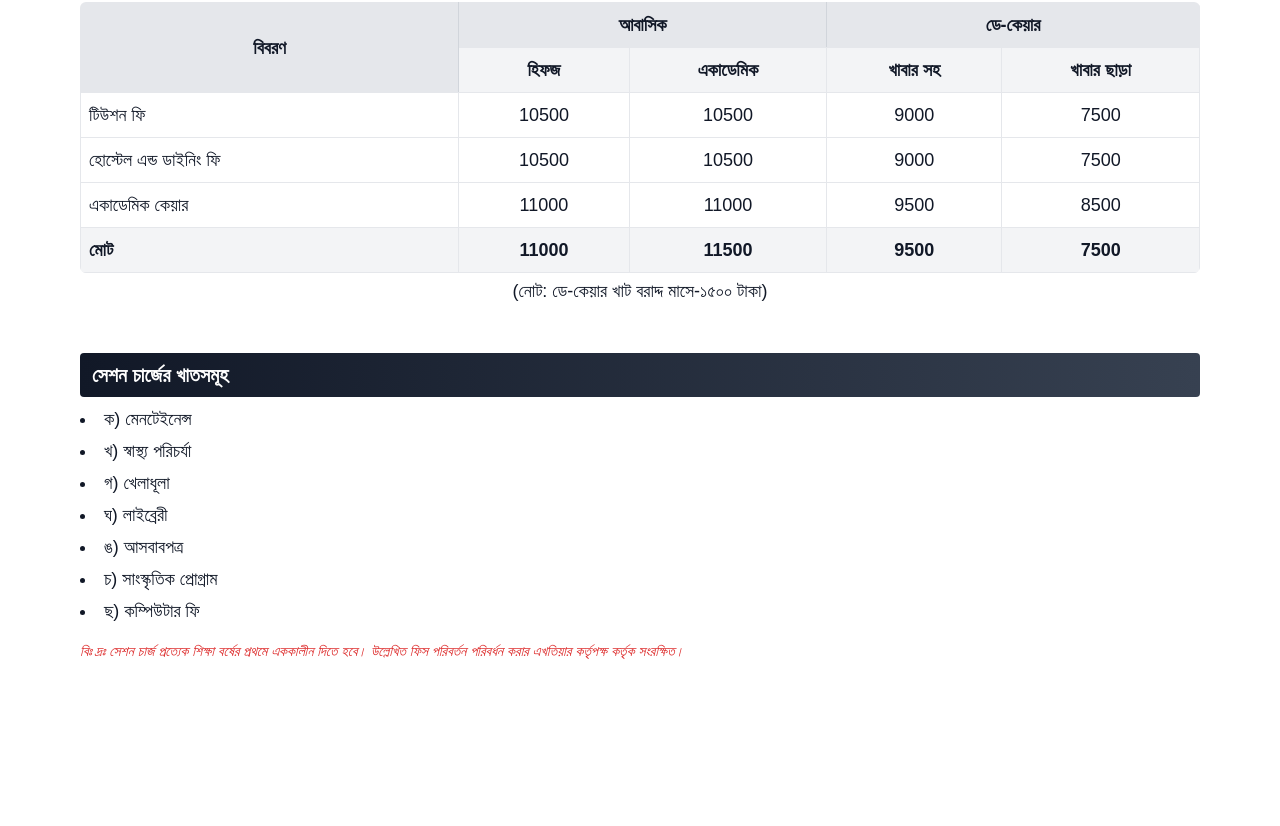
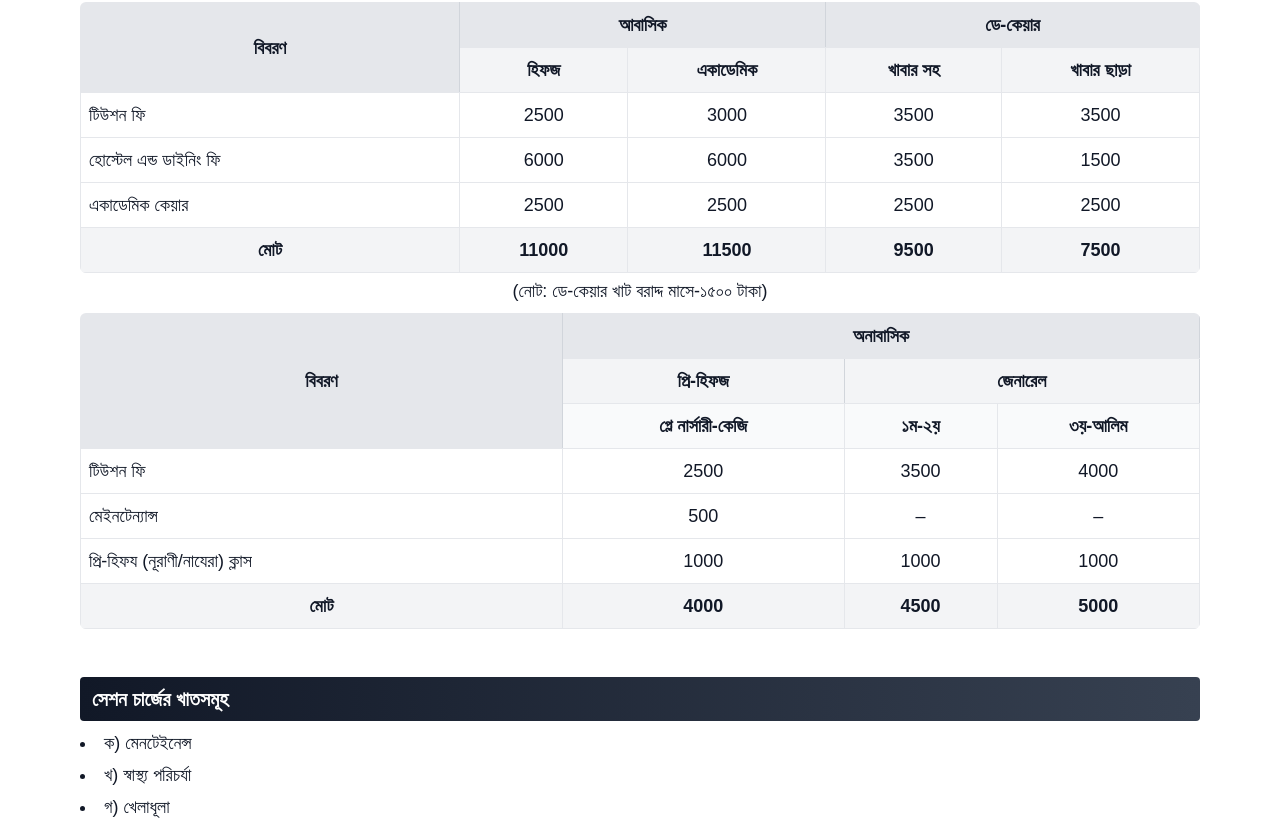
Before and after one commit to arifbillah0156/DAMM, a Next.js app: page /AdmissionFee in a window 1280 px wide. Shown: the part 433-1259 px from the top of the page. Before the commit the page ends 1158 px from the top, so only its background shows below. Built offline with nearby package versions, Linux system fonts and the light colour scheme; a web font is replaced by a local one.

Commit message:
editas56df44vae

```diff
--- a/app/AdmissionFee/Section_2.jsx
+++ b/app/AdmissionFee/Section_2.jsx
@@ -1,6 +1,6 @@
 export default function Section_2() {
     return (
-        <div className="mb-12 rounded-lg">
+        <div className="mb-2 rounded-lg">
             <h3 className="text-xl w-full font-semibold mb-1 bg-gradient-to-r from-gray-900 to-gray-700 text-white py-3 rounded text-center">
                 মাসিক ফি
             </h3>
@@ -21,13 +21,13 @@ export default function Section_2() {
                     </thead>
                     <tbody>
                         {[
-                            ["টিউশন ফি", 10500, 10500, 9000, 7500],
-                            ["হোস্টেল এন্ড ডাইনিং ফি", 10500, 10500, 9000, 7500],
-                            ["একাডেমিক কেয়ার", 11000, 11000, 9500, 8500],
+                            ["টিউশন ফি", 2500, 3000, 3500, 3500],
+                            ["হোস্টেল এন্ড ডাইনিং ফি", 6000, 6000, 3500, 1500],
+                            ["একাডেমিক কেয়ার", 2500, 2500, 2500, 2500],
                             ["মোট", 11000, 11500, 9500, 7500],
                         ].map(([label, hifz, academic, mealWith, mealWithout], idx) => (
                             <tr key={idx}
-                                className={idx === 3 ? "bg-gray-100 font-semibold" : ""}>
+                                className={idx === 3 ? "bg-gray-100 font-semibold text-center" : ""}>
                                 <td className="border p-2">{label}</td>
                                 <td className="border p-2 text-center">{hifz}</td>
                                 <td className="border p-2 text-center">{academic}</td>
--- a/app/AdmissionFee/Section_3.jsx
+++ b/app/AdmissionFee/Section_3.jsx
@@ -0,0 +1,55 @@
+export default function Section_3() {
+    return (
+        <div className="mb-12 rounded-lg">
+            <div className="w-full overflow-x-auto rounded-md">
+                <table className="table-auto border border-gray-300 min-w-[420px]  sm:w-full">
+                    <thead>
+                        {/* Row 1: Main header */}
+                        <tr className="bg-gray-200">
+                            <th rowSpan="3" className="border p-2 text-center align-middle border-r-gray-300">
+                                বিবরণ
+                            </th>
+                            <th colSpan="4" className="border p-2 text-center border-r-gray-300">
+                                অনাবাসিক
+                            </th>
+                        </tr>
+
+                        {/* Row 2: Subcategory under অনাবাসিক */}
+                        <tr className="bg-gray-100">
+                            <th colSpan="1" className="border p-2 text-center border-r-gray-300">
+                                প্রি-হিফজ
+                            </th>
+                            <th colSpan="3" className="border p-2 text-center border-r-gray-300">
+                                জেনারেল
+                            </th>
+                        </tr>
+
+                        {/* Row 3: Actual class ranges */}
+                        <tr className="bg-gray-50">
+                            <th className="border p-2 text-center">প্লে নার্সারী-কেজি</th>
+                            <th className="border p-2 text-center">১ম-২য়</th>
+                            <th className="border p-2 text-center">৩য়-আলিম</th>
+                        </tr>
+                    </thead>
+
+                    <tbody>
+                        {[
+                            ["টিউশন ফি", 2500, 3500, 4000],
+                            ["মেইনটেন্যান্স", 500, "–", "–"],
+                            ["প্রি-হিফয (নূরাণী/নাযেরা) ক্লাস", 1000, 1000, 1000],
+                            ["মোট", 4000, 4500, 5000],
+                        ].map(([label, hifz, academic, mealWith], idx) => (
+                            <tr key={idx}
+                                className={idx === 3 ? "bg-gray-100 font-semibold text-center" : ""}>
+                                <td className="border p-2">{label}</td>
+                                <td className="border p-2 text-center">{hifz}</td>
+                                <td className="border p-2 text-center">{academic}</td>
+                                <td className="border p-2 text-center">{mealWith}</td>
+                            </tr>
+                        ))}
+                    </tbody>
+                </table>
+            </div>
+        </div>
+    )
+}
--- a/app/AdmissionFee/page.jsx
+++ b/app/AdmissionFee/page.jsx
@@ -1,6 +1,7 @@
 import React from "react";
 import Section_1 from "./Section_1";
 import Section_2 from "./Section_2";
+import Section_3 from "./Section_3";
 
 export default function AdmissionFees() {
     return (
@@ -11,6 +12,7 @@ export default function AdmissionFees() {
 
             <Section_1 />
             <Section_2 />
+            <Section_3 />
 
 
 
```
